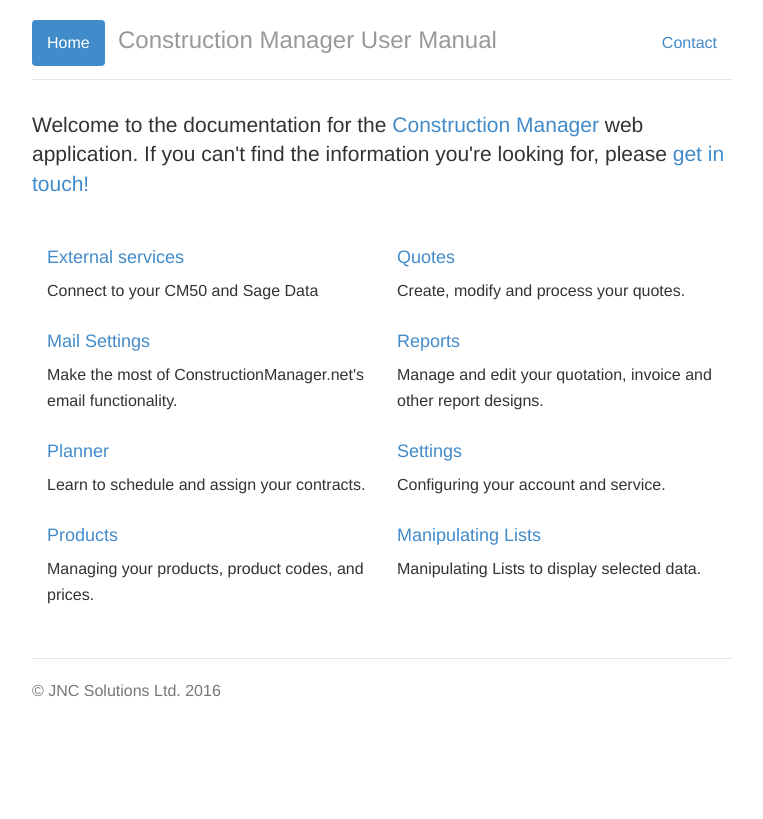
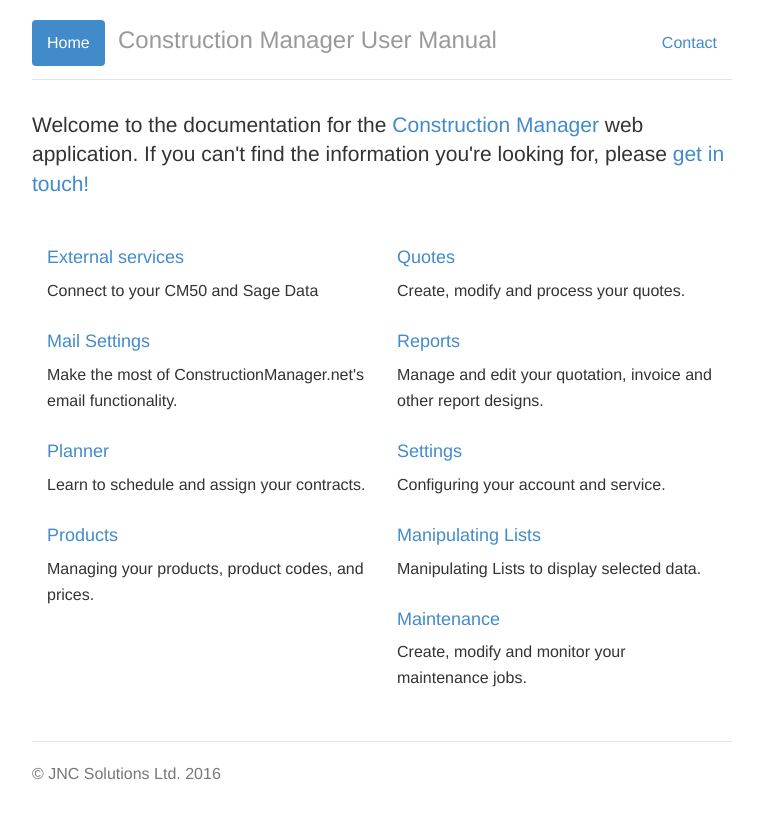
Before and after one commit to JNCSolutions/ConstructionManagerDocs, a Jekyll site: the page built from index.html, in a window 1280 px wide. Shown: the top 819 px of the page, without its empty margins (258-1021 px from the left). Built offline with Jekyll 4.4.1, drawn with Linux system fonts in a browser that asks for light colours.

Commit message:
Update index.html

```diff
--- a/index.html
+++ b/index.html
@@ -32,5 +32,9 @@
 
     <h4><a href="Manipulating Lists.html">Manipulating Lists</a></h4>
     <p>Manipulating Lists to display selected data.</p>
+
+    <h4><a href="maintenance.html">Maintenance</a></h4>
+    <p>Create, modify and monitor your maintenance jobs.</p>
+
   </div>
 </div>
```
